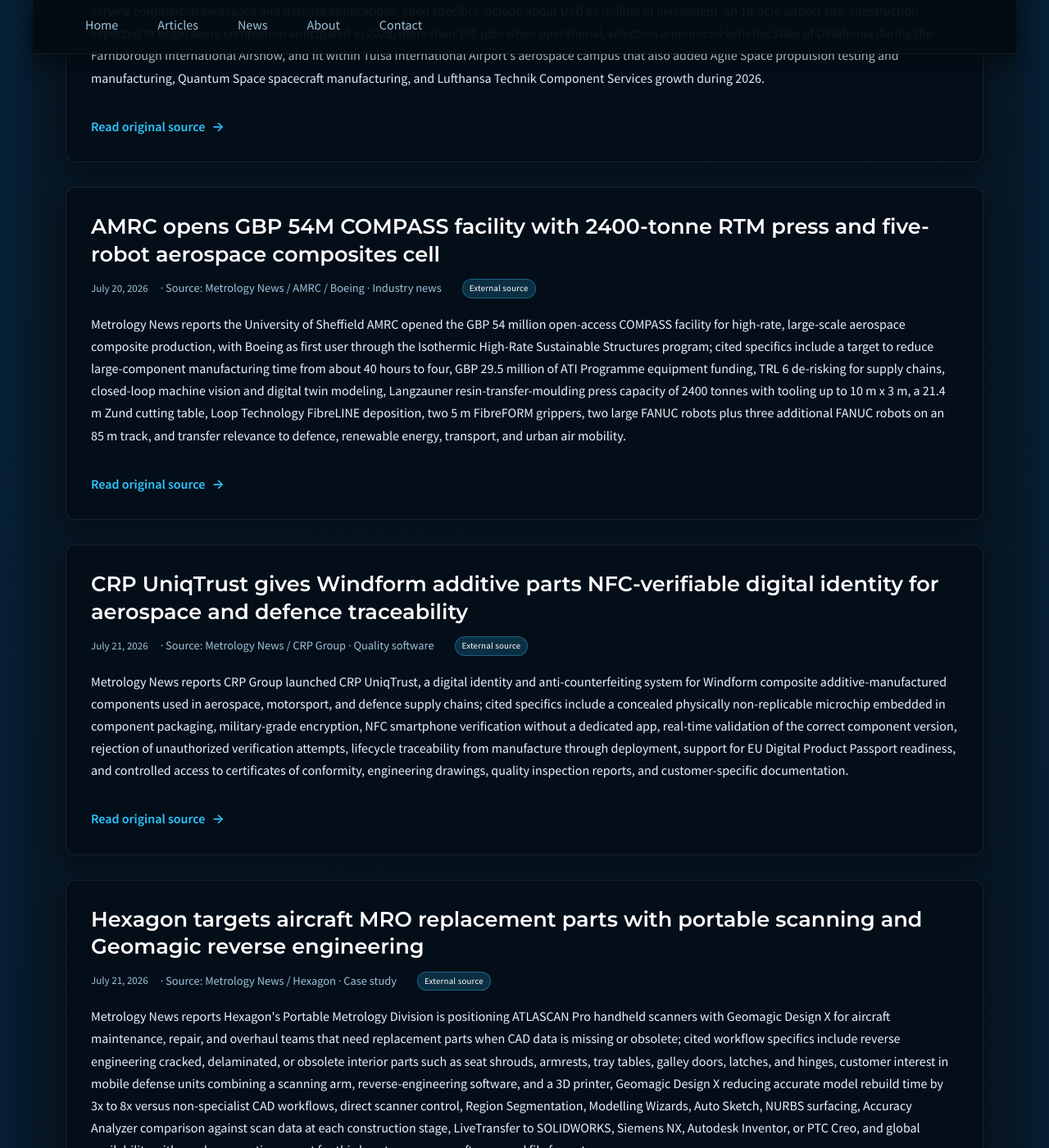
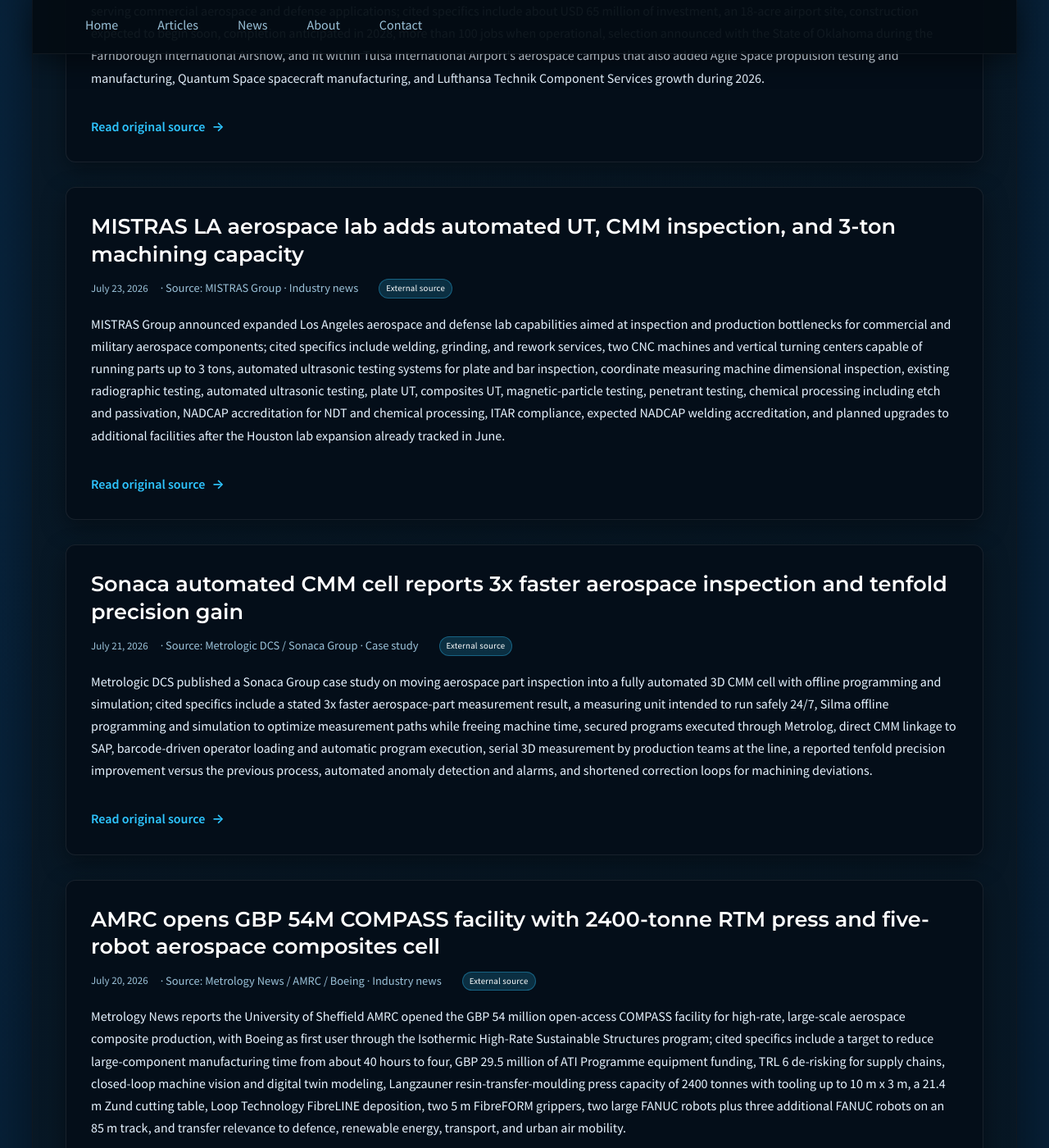
Before and after one commit to JohnForeman/MetrologyCentral, a Jekyll site: the page built from news.md, in a window 1280 px wide and 1400 px high, scrolled down 4333 px. Shown: the whole window at 82% size. Built offline with Jekyll 4.4.1, drawn with Linux system fonts in a browser that asks for light colours; some of the changed text lies outside the part shown.

Commit message:
Update metrology news sweep

```diff
--- a/_data/news.yml
+++ b/_data/news.yml
@@ -75,6 +75,14 @@
     precision across the measuring volume, and relevance to micro-scale features in medical technology, aerospace,
     electronics, precision engineering, and semiconductor manufacturing.
   url: https://mtdcnc.com/news/mtdcnc/bruker-alicona-introduces-%CE%BCcmm-neo-optical-cmm-for-high-precision-3d-measurement-and-multi-technology-inspection/
+- date: '2026-07-23'
+  title: MISTRAS LA aerospace lab adds automated UT, CMM inspection, and 3-ton machining capacity
+  source: MISTRAS Group
+  sector: aerospace_defense_manufacturing
+  kind: industry_news
+  summary: >-
+    MISTRAS Group announced expanded Los Angeles aerospace and defense lab capabilities aimed at inspection and production bottlenecks for commercial and military aerospace components; cited specifics include welding, grinding, and rework services, two CNC machines and vertical turning centers capable of running parts up to 3 tons, automated ultrasonic testing systems for plate and bar inspection, coordinate measuring machine dimensional inspection, existing radiographic testing, automated ultrasonic testing, plate UT, composites UT, magnetic-particle testing, penetrant testing, chemical processing including etch and passivation, NADCAP accreditation for NDT and chemical processing, ITAR compliance, expected NADCAP welding accreditation, and planned upgrades to additional facilities after the Houston lab expansion already tracked in June.
+  url: https://www.mistrasgroup.com/resources/newsroom/2026/07/23/mistras-group-continues-strategic-investments-aerospace-defense/
 - date: '2026-07-22'
   title: Digital Metrology TraceBossPro adds configurable ISO 21920 and ASME surface-texture setups for production roughness checks
   source: Quality Magazine / Digital Metrology Solutions
@@ -89,6 +97,22 @@
   kind: hardware_news
   summary: Quality Magazine reports Mettler Toledo introduced the X56 DXD+ dual-energy photon-counting X-ray inspection system for packaged food and complex product formats where single-energy systems struggle with low-density contaminants; cited specifics include DXD+ detector technology, Advanced Material Discrimination Pro software, AI-assisted inspection to reduce unnecessary rejects, detection of rubber and plastic contaminants in variable-density or overlapping products such as multipacks and bags, 500 mm system width, single- or multi-lane configurations, throughput up to 500 products per minute, completeness checks, clip detection, trapped-in-seal inspection, toolless belt removal, hygienic design, image-database traceability, ProdX integration, real-time monitoring, and common network-protocol support.
   url: https://www.qualitymag.com/articles/99763-mettler-toledo-x56-dxd-dual-energy-photon-counting-x-ray-system
+- date: '2026-07-21'
+  title: Metrolog V25 adds CAD-free CMM programming, AI help, Revo/PH20 groundwork, and blade-section compensation
+  source: Metrologic DCS
+  sector: quality_software
+  kind: software_news
+  summary: >-
+    Metrologic DCS released Metrolog V25 as a production metrology software update focused on CMM programming, inspection digital twins, and scanner compatibility; cited specifics include CAD-free programming by probing nominal values directly, a clearance mode for collision-free trajectories, an AI chat assistant inside Planner, Silma, and Metrolog, real-time head-axis position tracking through the UCC server, Clearance Box support with I++, DMIS management of SNSLCT and HEADCS, path-planning extension to additional heads as groundwork for Revo and PH20 use cases, native manual scanning with Scanology tracked and handheld devices, Creaform API support for Handyscan Evo, confocal-sensor support on ESPI CMMs, 3D Envelope ball compensation using two or three measured sections for thin blade measurements, Proj On CAD projection options, flow-direction handling for leading-edge and trailing-edge calculations, and Threshold or Canny sub-pixel algorithms for point-cloud generation from image data.
+  url: https://www.metrologicdcs.com/new-metrolog-v25-release-faster-simpler-more-reliable-quality-control/
+- date: '2026-07-21'
+  title: Sonaca automated CMM cell reports 3x faster aerospace inspection and tenfold precision gain
+  source: Metrologic DCS / Sonaca Group
+  sector: aerospace_defense_manufacturing
+  kind: case_study
+  summary: >-
+    Metrologic DCS published a Sonaca Group case study on moving aerospace part inspection into a fully automated 3D CMM cell with offline programming and simulation; cited specifics include a stated 3x faster aerospace-part measurement result, a measuring unit intended to run safely 24/7, Silma offline programming and simulation to optimize measurement paths while freeing machine time, secured programs executed through Metrolog, direct CMM linkage to SAP, barcode-driven operator loading and automatic program execution, serial 3D measurement by production teams at the line, a reported tenfold precision improvement versus the previous process, automated anomaly detection and alarms, and shortened correction loops for machining deviations.
+  url: https://www.metrologicdcs.com/customers/sonaca-group-automated-3d-inspection-cmm-aerospace/
 - date: '2026-07-20'
   title: AMRC opens GBP 54M COMPASS facility with 2400-tonne RTM press and five-robot aerospace composites cell
   source: Metrology News / AMRC / Boeing
@@ -754,6 +778,14 @@
     intensifies in software, analytics, hybrid metrology, and application-specific process-control segments, giving metrology-equipment
     manufacturers a current market-sizing and growth-trajectory reference.
   url: https://www.electronicsweekly.com/news/business/metrology-and-inspection-equipment-market-tops-18bn-2026-06/
+- date: '2026-06-10'
+  title: Nature Communications study measures lithium-ion battery electrode thickness to 7.8 nm with THz-comb metrology
+  source: Nature Communications / KAIST
+  sector: ev_manufacturing
+  kind: standards_method
+  summary: >-
+    Nature Communications published KAIST-led research on calibration-free, non-destructive lithium-ion battery electrode metrology using terahertz Fabry-Perot interferometry referenced to a photonic frequency comb; cited specifics include SI-traceable frequency accuracy, sub-10 MHz Fabry-Perot mode detection at sweep rates above 12 THz/s, simultaneous complex-refractive-index measurement, 50 um to 150 um electrode thickness coverage, 70.1 nm anode and 465.5 nm cathode precision at 0.2 s measurement time, 7.8 nm anode and 25.2 nm cathode precision at 25.6 s, one-to-two orders of magnitude improvement over temporal-analysis methods, support for 3D profiling and dynamic thickness monitoring, and relevance to inline quality control for lithium-ion and solid-state battery production.
+  url: https://www.nature.com/articles/s41467-026-74193-8
 - date: '2026-06-01'
   title: ISM May 2026 Manufacturing PMI reaches 54%, highest since May 2022, with orders and production expanding
   source: Institute for Supply Management / PRNewswire
```
